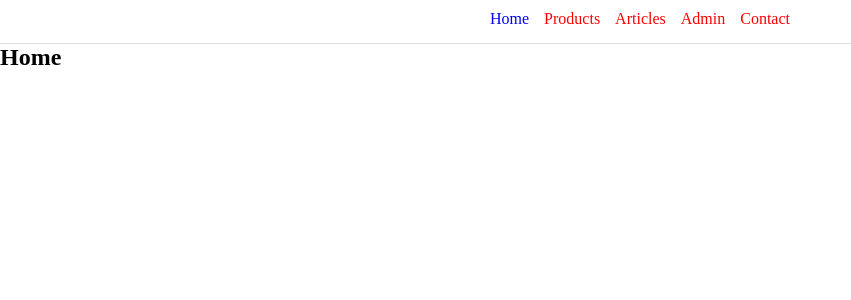
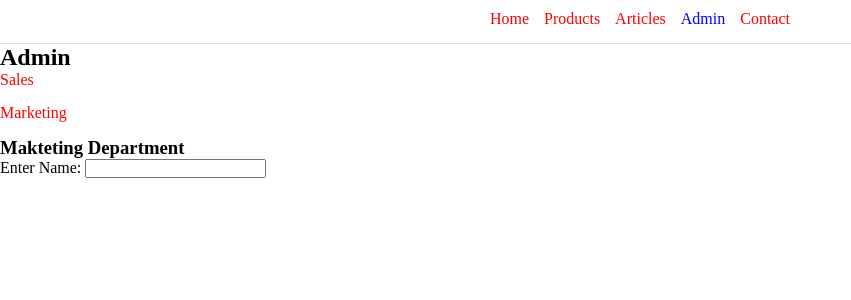
Before and after one commit to ashucj17/API-Integration-axios, a React (Vite) app: page /admin/marketing in a window 1280 px wide. Before the commit this address led to /. Shown: the top 300 px of the page, without its empty margins (0-851 px from the left). Built offline with nearby package versions, Linux system fonts and the light colour scheme.

Commit message:
useEffect and its dependency array

```diff
--- a/src/Component/Admin/Admin.jsx
+++ b/src/Component/Admin/Admin.jsx
@@ -2,7 +2,7 @@ import { Link,Outlet,Navigate } from "react-router-dom"
 
 
 const Admin = () =>{
-    const user = {role:"user"}
+    const user = {role:"admin"}
     if (user.role !=="admin"){
         return <Navigate to='/' />
     }
--- a/src/Component/Admin/Marketing.jsx
+++ b/src/Component/Admin/Marketing.jsx
@@ -1,8 +1,17 @@
+import { useEffect, useState } from "react"
 
 const Marketing = () => {
-    return <div>
-        Makteting Department
-    </div>
+    const [name, setName] = useState('')
+    useEffect(()=>{
+        document.title = `Name is ${name}`
+        document.querySelector('h3').style.color ="Amble"
+        console.log("Document mount")
+    },[name])
+    return <>
+        <h3> Makteting Department</h3>
+        <label>Enter Name: </label>
+        <input onChange={(e)=>{setName(e.target.value)}} type="text" name="" id=""/>
+    </>
 }
 
 
```
